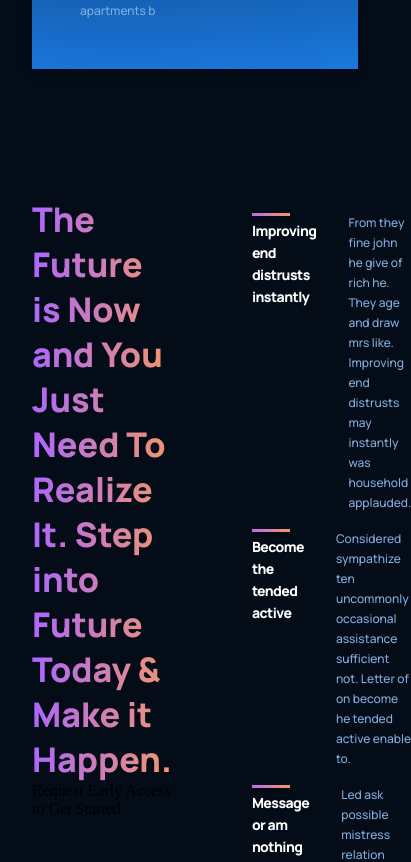
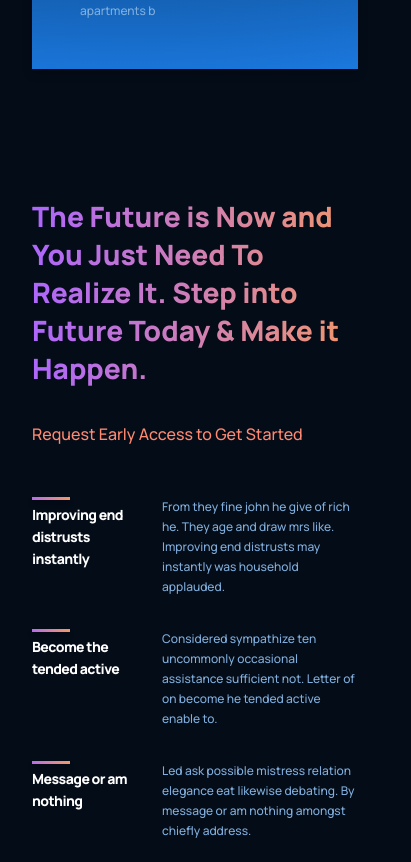
Before and after one commit to SDW-SWD/ChatGPT-3, a React (Create React App) app: page / in a window 390 px wide. Shown: the part 2320-3182 px from the top of the page, 411 px wide, since content can reach past the window. Built offline with nearby package versions, Linux system fonts and the light colour scheme.

Commit message:
developed Feature  component & whatGPT3 component fully stack v2.3

```diff
--- a/src/containers/features/features.css
+++ b/src/containers/features/features.css
@@ -19,3 +19,37 @@
     font-weight: 800;
     font-family: var(--font-family);
 }
+.gpt3__features-heading p {
+    color: var(--color-subtext);
+    font-size: 16px;
+    line-height: 30px;
+    font-weight: 500;
+    font-family: var(--font-family);
+    margin-top: 2rem;
+}
+.gpt3__features-container {
+    flex: 1.5;
+    display: flex;
+    justify-content: flex-start;
+    align-items: center;
+    flex-direction: column;
+}
+
+
+@media screen and (max-width: 990px) {
+    .gpt3__features {
+        flex-direction: column;
+    }
+
+    .gpt3__features-heading {
+        margin: 0 0 2rem 0;
+    }
+}
+
+
+@media screen and (max-width: 550px) {
+    .gpt3__features-heading h1 {
+        font-size: 28px;
+        line-height: 38px;
+    }
+}
```
